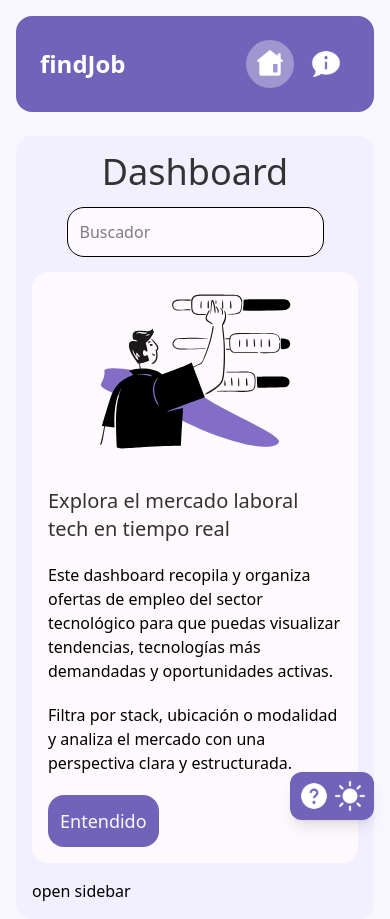
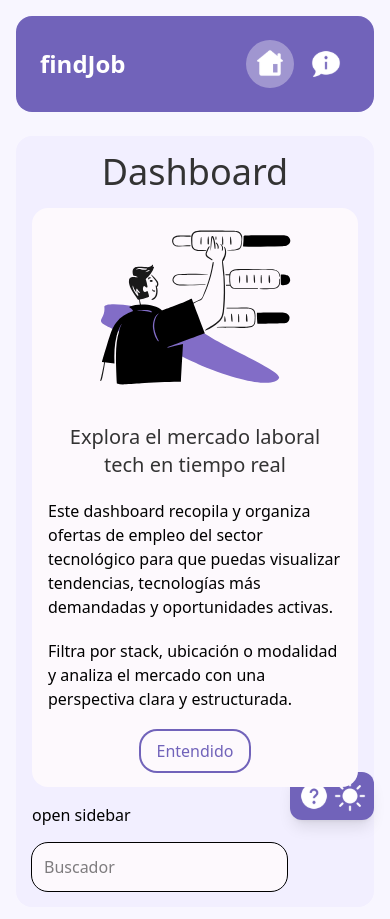
Before and after one commit to JaumeEsquerdo/dashboard-findJob, a Next.js app in the folder job-dashboard/: page / in a window 390 px wide. Built offline with nearby package versions, Linux system fonts and the light colour scheme.

Commit message:
responsive layout Onboarding + component Button

```diff
--- a/job-dashboard/src/app/page.tsx
+++ b/job-dashboard/src/app/page.tsx
@@ -3,6 +3,7 @@ import Image from "next/image";
 import { useState } from "react";
 
 import { Sidebar } from "../components/Sidebar";
+import { Button } from "../components/Button";
 
 export default function Home() {
   const [sidebarOpen, setSidebarOpen] = useState(false);
@@ -23,21 +24,24 @@ export default function Home() {
         <header className="flex flex-col justify-between items-center gap-4 lg:flex-row">
 
           <h2 className="font-medium text-4xl text-textColor">Dashboard</h2>
-          <label>
-            <input className="p-3 rounded-2xl bg-whiteSpecial outline-1 focus:outline-main active:outline-main active:outline-2 focus:outline-2" type="search" placeholder="Buscador" />
-          </label>
+
         </header>
 
+        {/* onboarding */}
         {isOnboardingVisible && (
-          <div className="flex flex-col-reverse justify-between items-center p-4 rounded-2xl bg-whiteSpecial lg:flex-row lg:pr-8 lg:pl-8">
-            <div className="flex flex-col gap-5 lg:max-w-1/2">
-              <h2 className="text-xl font-medium text-textColor">Explora el mercado laboral tech en tiempo real</h2>
+          <div className="relative flex flex-col-reverse justify-between items-center p-4 lg:mt-12 rounded-2xl bg-whiteSpecial lg:flex-row lg:pr-8 lg:pl-8">
+            <div className="flex flex-col gap-5 justify-center items-center lg:items-start lg:max-w-1/2">
+              <h2 className="text-center text-xl font-medium text-textColor lg:text-start">Explora el mercado laboral tech en tiempo real</h2>
               <p>Este dashboard recopila y organiza ofertas de empleo del sector tecnológico para que puedas visualizar tendencias, tecnologías más demandadas y oportunidades activas.</p>
               <p>Filtra por stack, ubicación o modalidad y analiza el mercado con una perspectiva clara y estructurada.</p>
-              <button onClick={handleClose} className="cursor-pointer p-3 bg-main font-medium text-lg text-whiteSpecial rounded-2xl w-fit lg:hover:opacity-90 transition duration-200">Entendido</button>
+              <Button onClick={handleClose}>Entendido</Button>
             </div>
 
-            <Image className="-translate-y-4 lg:-translate-y-12 lg:w-80 lg:h-auto" src={'/filtros-ilu.svg'} alt="Imagen de presentación" width={200} height={300} />
+
+            <Image className="lg:absolute lg:top-20 lg:right-4 xl:-top-14 xl:right-8
+              -translate-y-4 lg:-translate-y-12
+              lg:w-70
+               xl:w-100 lg:h-auto" src={'/filtros-ilu.svg'} alt="Imagen de presentación" width={200} height={300} />
 
           </div>
 
@@ -46,6 +50,9 @@ export default function Home() {
 
         <div onClick={() => setSidebarOpen(!sidebarOpen)}>open sidebar</div>
         {sidebarOpen && <p>open</p>}
+        <label>
+          <input className="p-3 rounded-2xl bg-whiteSpecial outline-1 focus:outline-main active:outline-main active:outline-2 focus:outline-2" type="search" placeholder="Buscador" />
+        </label>
       </main>
       <Sidebar sidebarOpen={sidebarOpen} setOpen={setSidebarOpen} />
     </div>
--- /dev/null
+++ b/job-dashboard/src/components/Button.tsx
@@ -0,0 +1,8 @@
+export const Button = ({ children, className = '', ...props }: React.ButtonHTMLAttributes<HTMLButtonElement>) => {
+    return (
+        <button className={`shadow-[0_0_0_2px_var(--color-main)]
+  hover:shadow-[0_0_0_2px_var(--color-main),0_4px_0_2px_var(--color-main)] lg:hover:-translate-y-1.5 transform focus:translate-0 lg:active:-translate-y-1 lg:active:shadow-[0_0_0_2px_var(--color-main),0_2px_0_2px_var(--color-main)] cursor-pointer px-4 py-2 rounded-2xl font-medium transition bg-whiteSpecial text-main w-fit duration-200 ${className}`} {...props}>
+            {children}
+        </button>
+    )
+}
```
